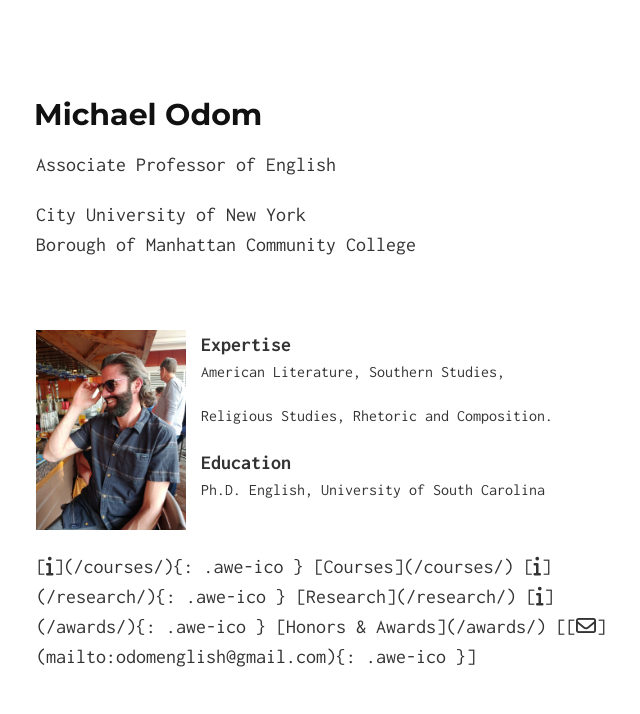
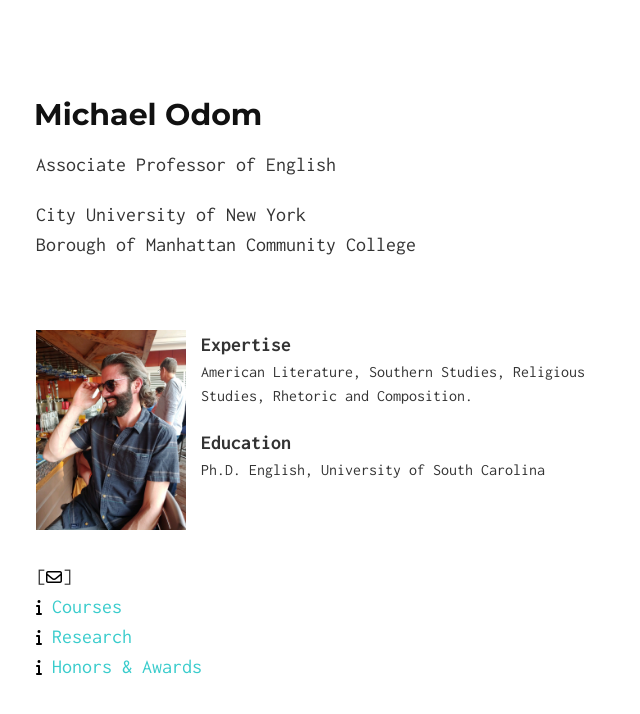
Before and after one commit to michaelodom/michaelodom.github.io, a Jekyll site: the page built from index.md, in a window 1280 px wide. Shown: the top 714 px of the page, without its empty margins (304-944 px from the left). Built offline with Jekyll 4.4.1, drawn with Linux system fonts in a browser that asks for light colours; nearby versions of some CDN libraries; our own code applies the rules of GitHub Pages for plain Markdown files.

Commit message:
Update index.md

```diff
--- a/index.md
+++ b/index.md
@@ -10,17 +10,16 @@ Borough of Manhattan Community College
 <div style="text-align:left">
 <img style="margin: 0px 15px 15px 0px;" src="/icons/IMG_0173.JPG" width = "25%" align="left"/>
 <strong>Expertise</strong>
-  <p style="font-size: 80%">American Literature, Southern Studies,</p>
-  <p style="font-size: 80%">Religious Studies, Rhetoric and Composition.</p>
+  <p style="font-size: 80%">American Literature, Southern Studies,
+    Religious Studies, Rhetoric and Composition.</p>
 <strong>Education</strong>
   <p style="font-size: 80%">Ph.D. English, University of South Carolina</p>
 <br>
 </div>
 
 
-<div>
+<br>
+[[<i class="fa fa-envelope-o"></i>](mailto:odomenglish@gmail.com){: .awe-ico }]
 [<i class="fa fa-info"></i>](/courses/){: .awe-ico } [Courses](/courses/)
 [<i class="fa fa-info"></i>](/research/){: .awe-ico } [Research](/research/)
 [<i class="fa fa-info"></i>](/awards/){: .awe-ico } [Honors & Awards](/awards/)
-[[<i class="fa fa-envelope-o"></i>](mailto:odomenglish@gmail.com){: .awe-ico }]
-</div>
```
